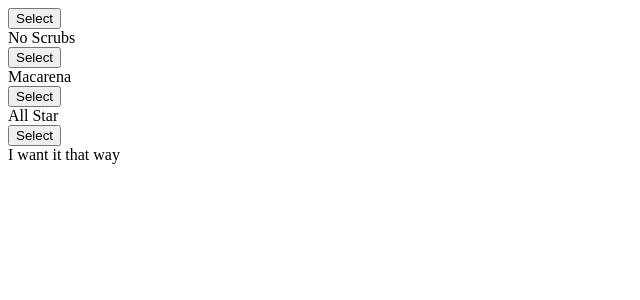
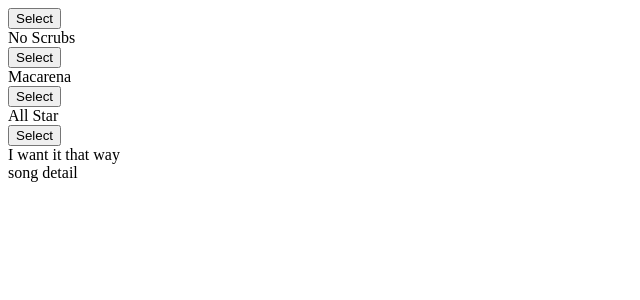
Before and after one commit to cucumberslice/reduxVideos, a React (Create React App) app: page / in a window 1280 px wide. Shown: the top 300 px of the page, without its empty margins (0-640 px from the left). Built offline with nearby package versions, Linux system fonts and the light colour scheme; the HTML template or start-up script is replaced by a standard one.

Commit message:
created songDetail component and connected to redux

```diff
--- a/src/components/App.js
+++ b/src/components/App.js
@@ -1,5 +1,6 @@
 import React from 'react'
 import SongList from './SongList'
+import SongDetail from './SongDetail'
 
 
 const App = () => {
@@ -9,6 +10,9 @@
                 <div className='column eight wide'>
                     <SongList />
                 </div>
+                <div className="column eight wide">
+                    <SongDetail />
+                </div>
             </div>
         </div>
     )
--- /dev/null
+++ b/src/components/SongDetail.js
@@ -0,0 +1,14 @@
+import React from 'react'
+import { connect } from 'react-redux'
+
+
+const SongDetail = (props) => {
+    console.log(props)
+    return <div>song detail</div>
+}
+
+const mapStatetoProps = (state) => {
+     return { song: state.selectedSong}
+}
+
+export default connect(mapStatetoProps)(SongDetail)
--- a/src/components/SongList.js
+++ b/src/components/SongList.js
@@ -31,7 +31,7 @@
 }
 
 const mapStateToProps = (state) => {
-   console.log(state)
+
     return {
         songs: state.songs
     }
```
